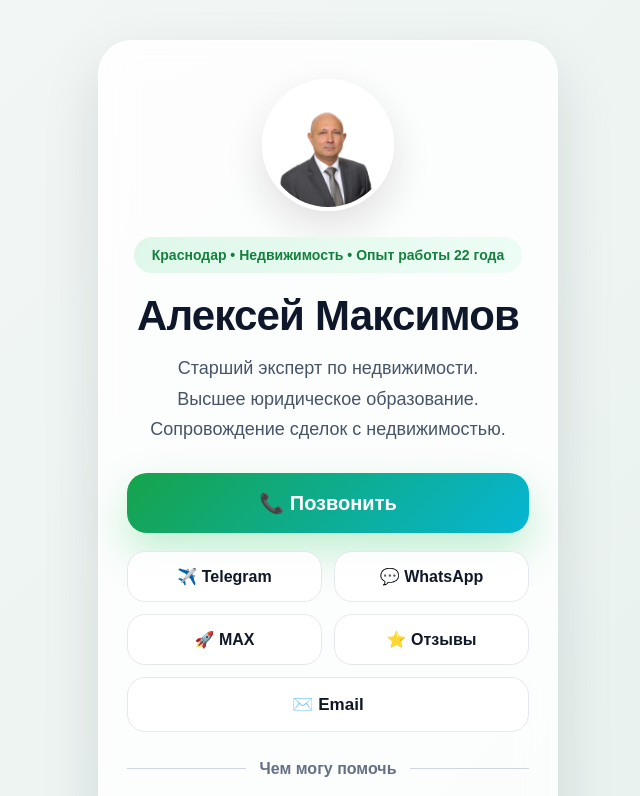
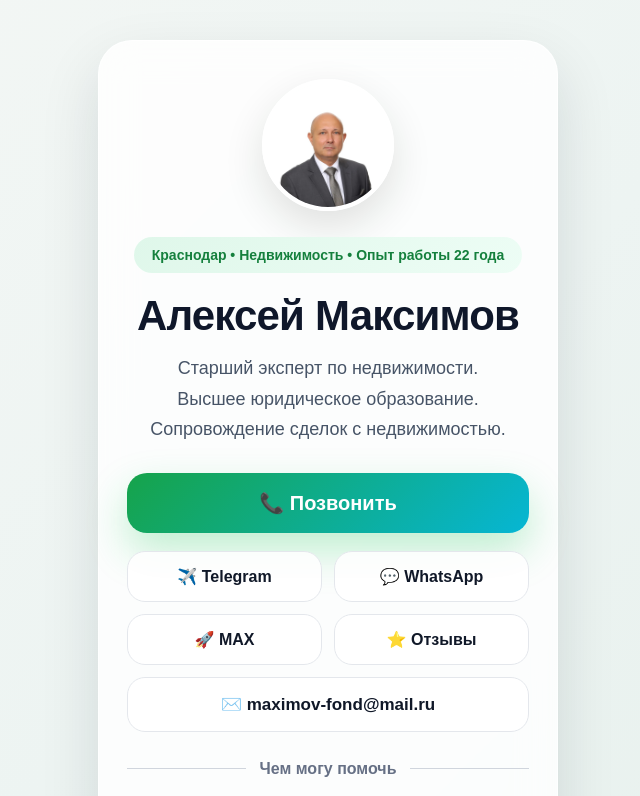
Before and after one commit to kiktevvlad07-tech/Vlad-Novostroy, a Next.js app: page /alexey in a window 1280 px wide. Shown: the top 796 px of the page, without its empty margins (312-952 px from the left). Built offline with nearby package versions, Linux system fonts and the light colour scheme.

Commit message:
Update page.js

```diff
--- a/app/alexey/page.js
+++ b/app/alexey/page.js
@@ -280,7 +280,7 @@ export default function AlexeyPage() {
           href="mailto:maximov-fond@mail.ru"
           className="email-button"
         >
-          ✉️ Email
+          ✉️ maximov-fond@mail.ru
         </a>
 
         <div className="section-line">
```
